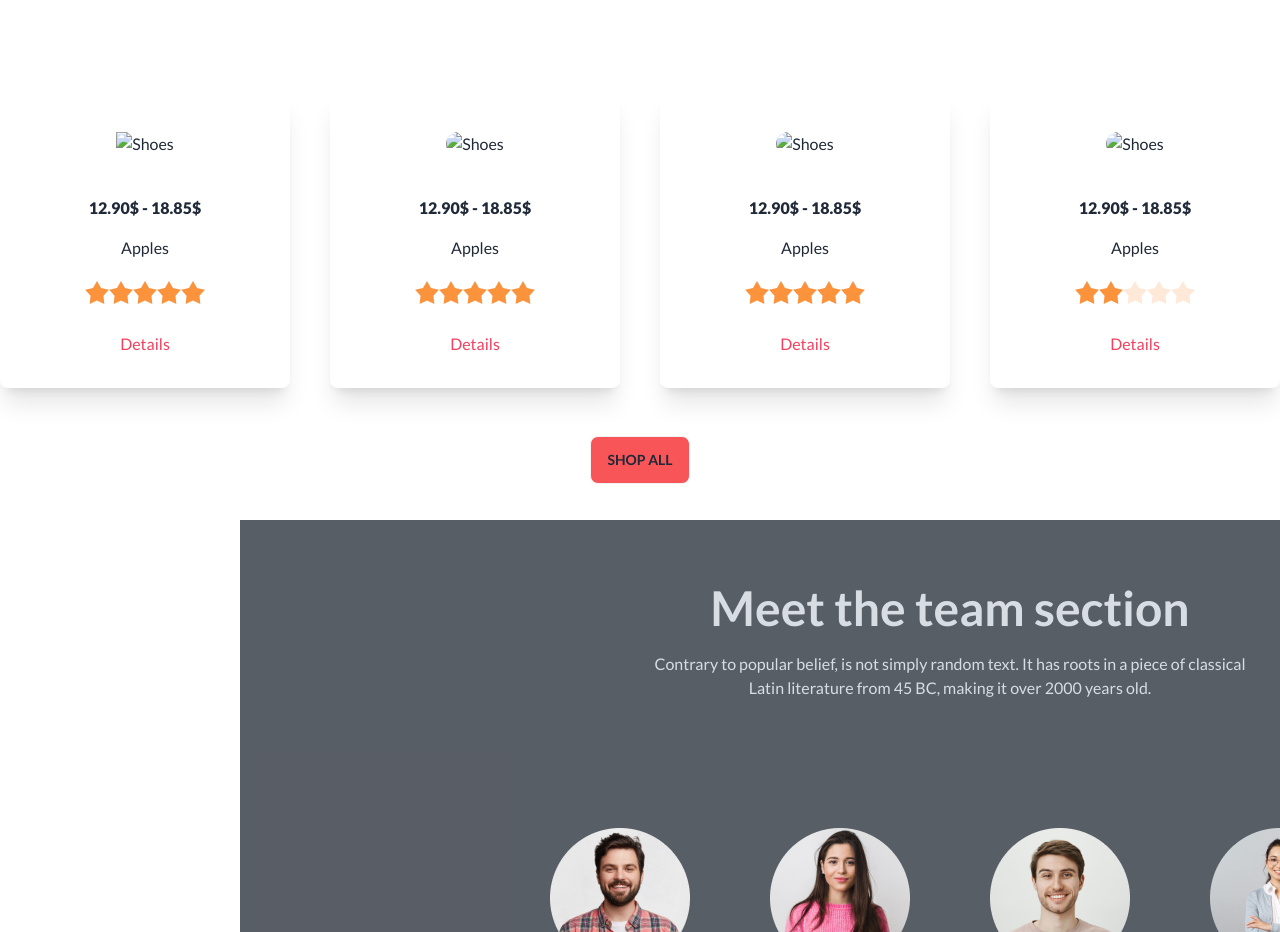
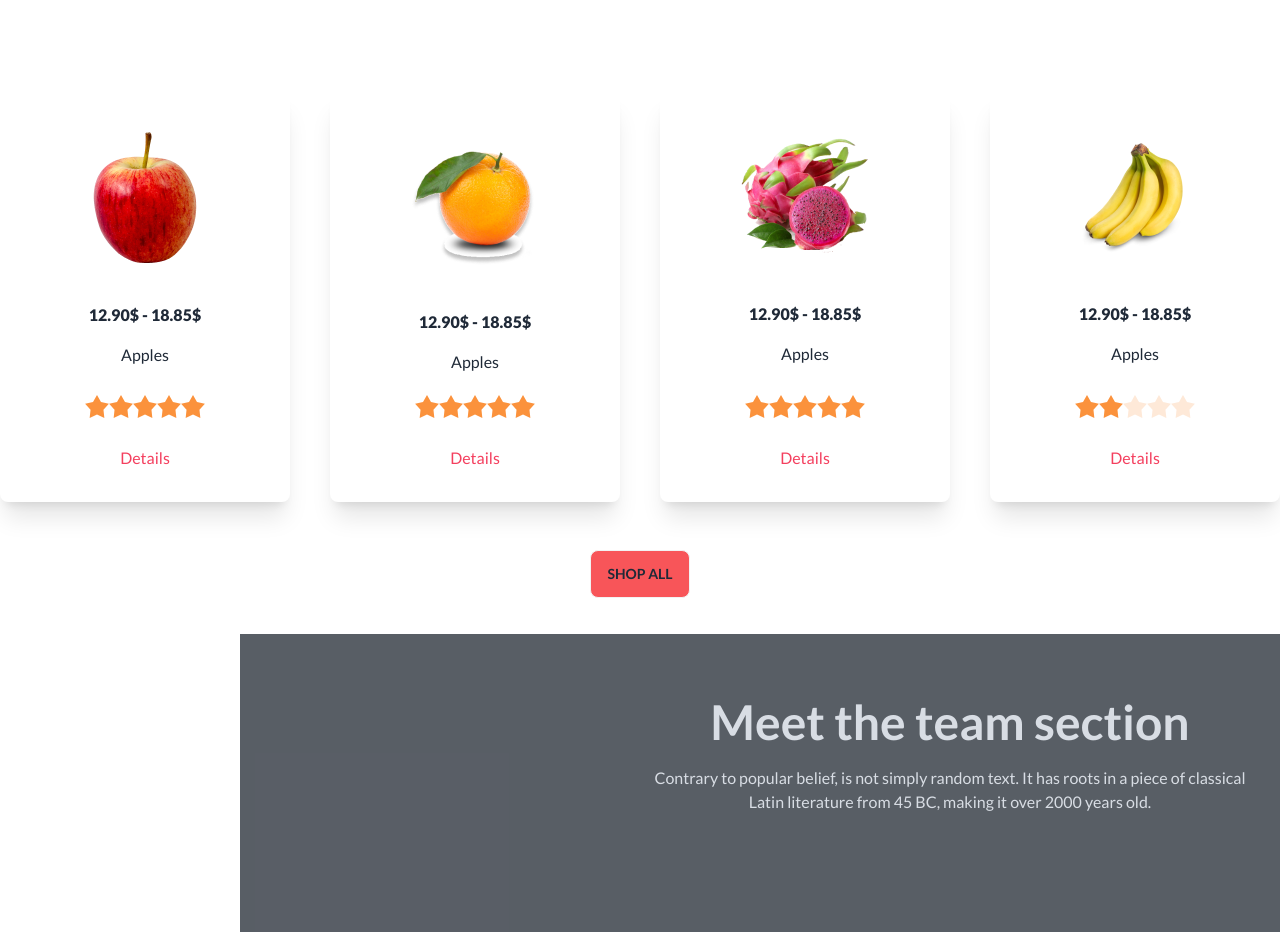
Before and after one commit to sabbir9991/assignment-no-03, a plain HTML site: page index.html in a window 1280 px wide. Shown: the part 1280-2212 px from the top of the page. Drawn offline with nearby package versions, Linux system fonts and the light colour scheme; the site is published under a folder, as on GitHub Pages, so addresses that start at the root find nothing.

Commit message:
banner-main-section

```diff
--- a/index.html
+++ b/index.html
@@ -142,7 +142,7 @@
         <!--  -->
         <div class="card w-80 bg-base-100 rounded-lg	 shadow-xl">
           <figure class=" px-10 pt-10">
-            <img src="/images/./fruit6.png" alt="Shoes" class="roxlunded-xl" />
+            <img src="./images/fruit6.png" alt="Shoes" class="roxlunded-xl" />
           </figure>
           <div class="card-body items-center text-center">
             <h2 class="card-title">
@@ -161,7 +161,7 @@
         <!--  -->
         <div class="card w-80 bg-base-100 rounded-lg shadow-xl">
           <figure class="px-10 pt-10">
-            <img src="/images/./fruit7.png" alt="Shoes" class="rounded-xl" />
+            <img src="./images/fruit7.png" alt="Shoes" class="rounded-xl" />
           </figure>
           <div class="card-body items-center text-center">
             <h2 class="card-title">
@@ -180,7 +180,7 @@
         <!--  -->
         <div class="card w-80 bg-base-100 rounded-lg shadow-xl">
           <figure class="px-10 pt-10">
-            <img src="/images/./fruit8.png" alt="Shoes" class="rounded-xl" />
+            <img src="./images/fruit8.png" alt="Shoes" class="rounded-xl" />
           </figure>
           <div class="card-body items-center text-center">
             <h2 class="card-title">
@@ -199,7 +199,7 @@
         <!--  -->
         <div class="card w-80 bg-base-100 rounded-lg shadow-xl">
           <figure class="px-10 pt-10">
-            <img src="/images/./fruit9.png" alt="Shoes" class="rounded-xl" />
+            <img src="./images/fruit9.png" alt="Shoes" class="rounded-xl" />
           </figure>
           <div class="card-body items-center text-center">
             <h2 class="card-title">
```
